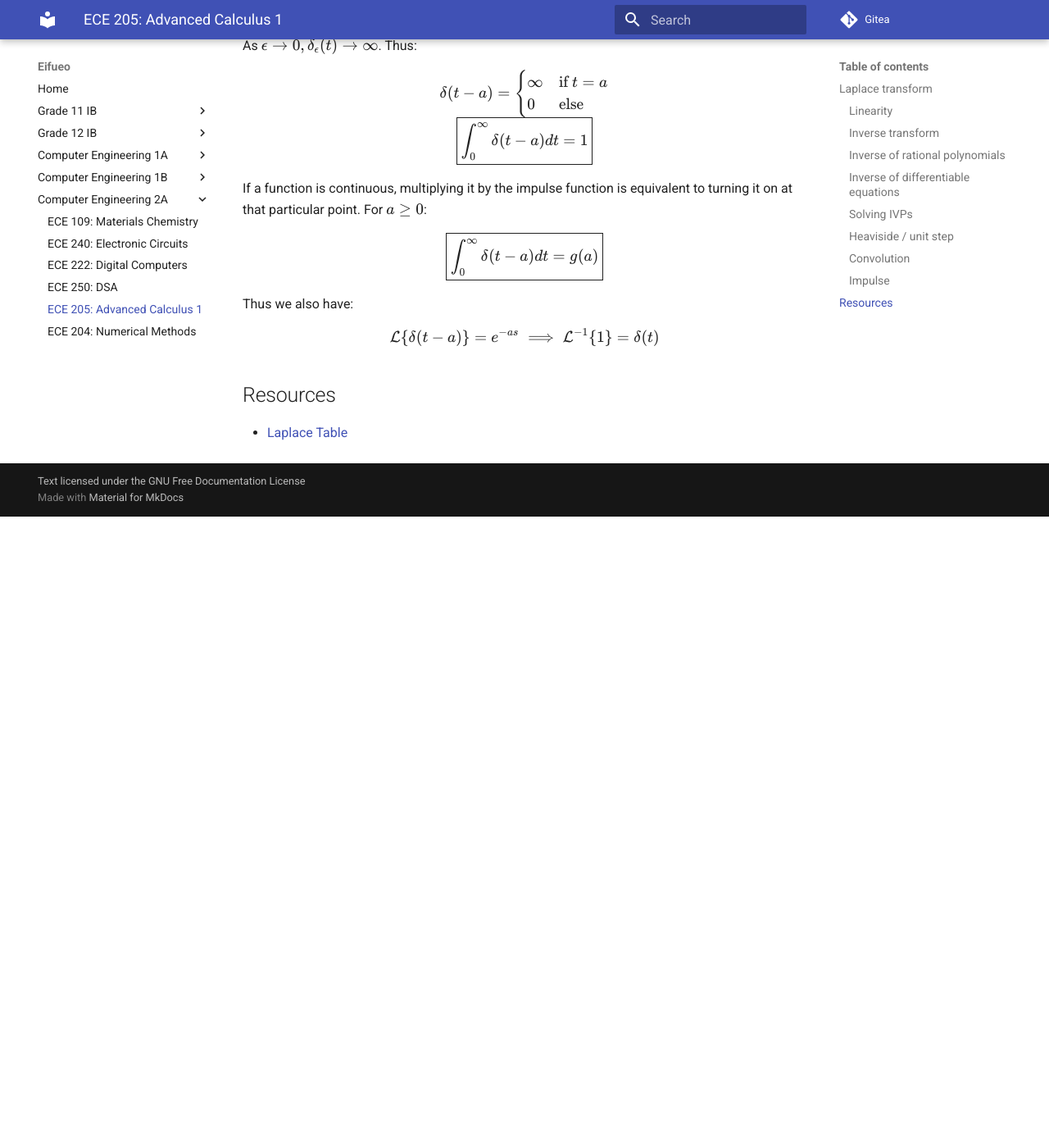
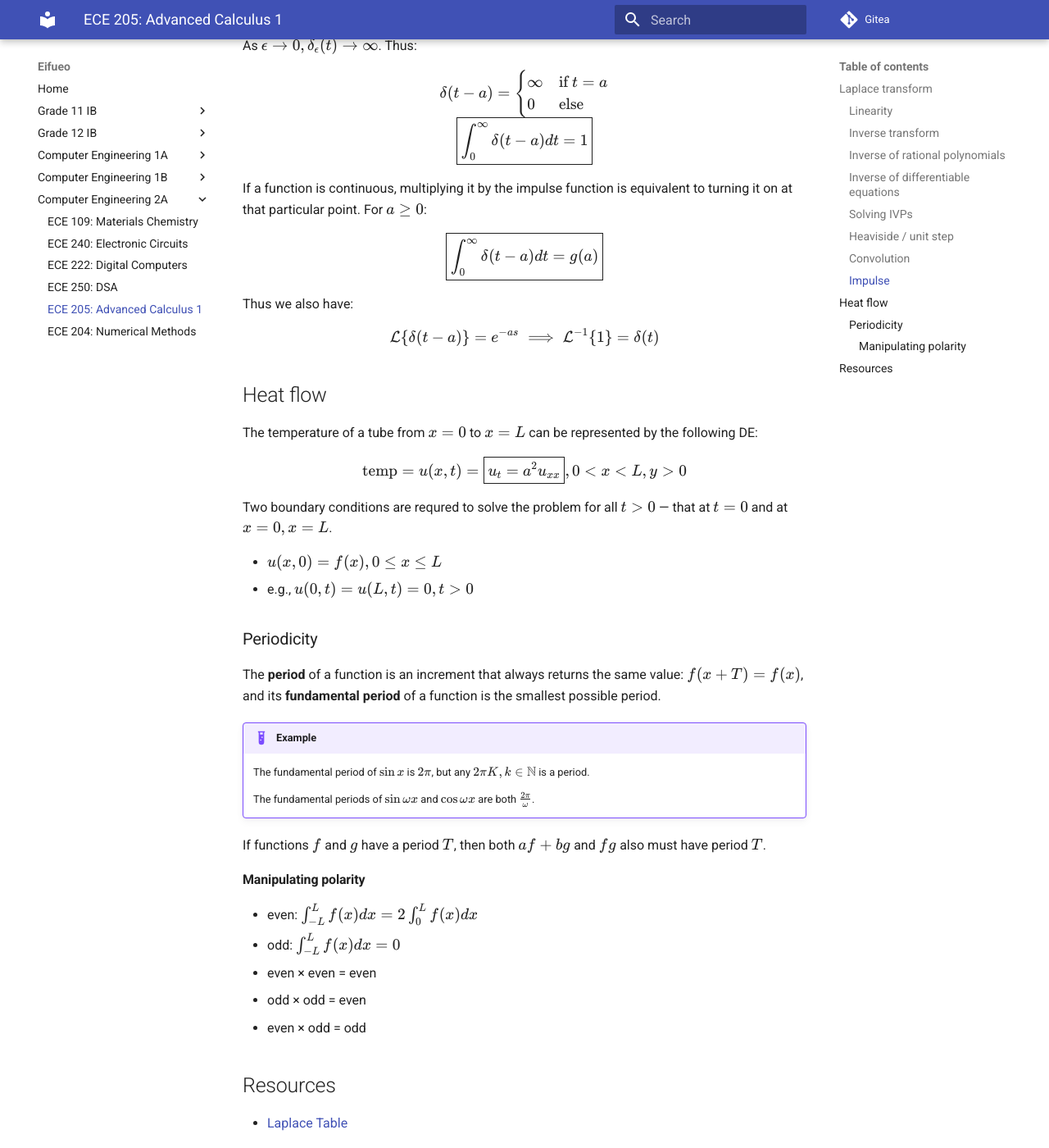
Before and after one commit to potatoeggy/eifueo, an MkDocs documentation site: the page built from docs/2a/ece205.md, in a window 1280 px wide and 1400 px high, scrolled down 3579 px. Shown: the whole window at 82% size. Built offline with MkDocs 1.6.1 and Material for MkDocs 9.7.7, drawn with Linux system fonts in a browser that asks for light colours; before the commit the page ends 4209 px from its top, so only the background shows below that.

Commit message:
ece205: add periodicity

```diff
--- a/docs/2a/ece205.md
+++ b/docs/2a/ece205.md
@@ -214,6 +214,38 @@ Thus we also have:
 
 $$\mathcal L\{\delta (t-a)\}=e^{-as}\implies\mathcal L^{-1}\{1\}=\delta(t)$$
 
+## Heat flow
+
+The temperature of a tube from $x=0$ to $x=L$ can be represented by the following DE:
+
+$$\text{temp}=u(x,t)=\boxed{u_t=a^2u_{xx}},0<x<L,y>0$$
+
+Two boundary conditions are requred to solve the problem for all $t>0$ — that at $t=0$ and at $x=0,x=L$.
+
+- $u(x,0)=f(x),0\leq x\leq L$
+- e.g., $u(0,t)=u(L,t)=0,t>0$
+
+### Periodicity
+
+The **period** of a function is an increment that always returns the same value: $f(x+T)=f(x)$, and its **fundamental period** of a function is the smallest possible period.
+
+!!! example
+    The fundamental period of $\sin x$ is $2\pi$, but any $2\pi K,k\in\mathbb N$ is a period.
+
+    The fundamental periods of $\sin \omega x$ and $\cos\omega x$ are both $\frac{2\pi}{\omega}$.
+
+If functions $f$ and $g$ have a period $T$, then both $af+bg$ and $fg$ also must have period $T$.
+
+#### Manipulating polarity
+
+- even: $\int^L_{-L}f(x)dx=2\int^L_0f(x)dx$
+- odd: $\int^L_{-L}f(x)dx=0$
+
+- even × even = even
+- odd × odd = even
+- even × odd = odd
+
+
 ## Resources
 
 - [Laplace Table](/resources/ece/laplace.pdf)
```
